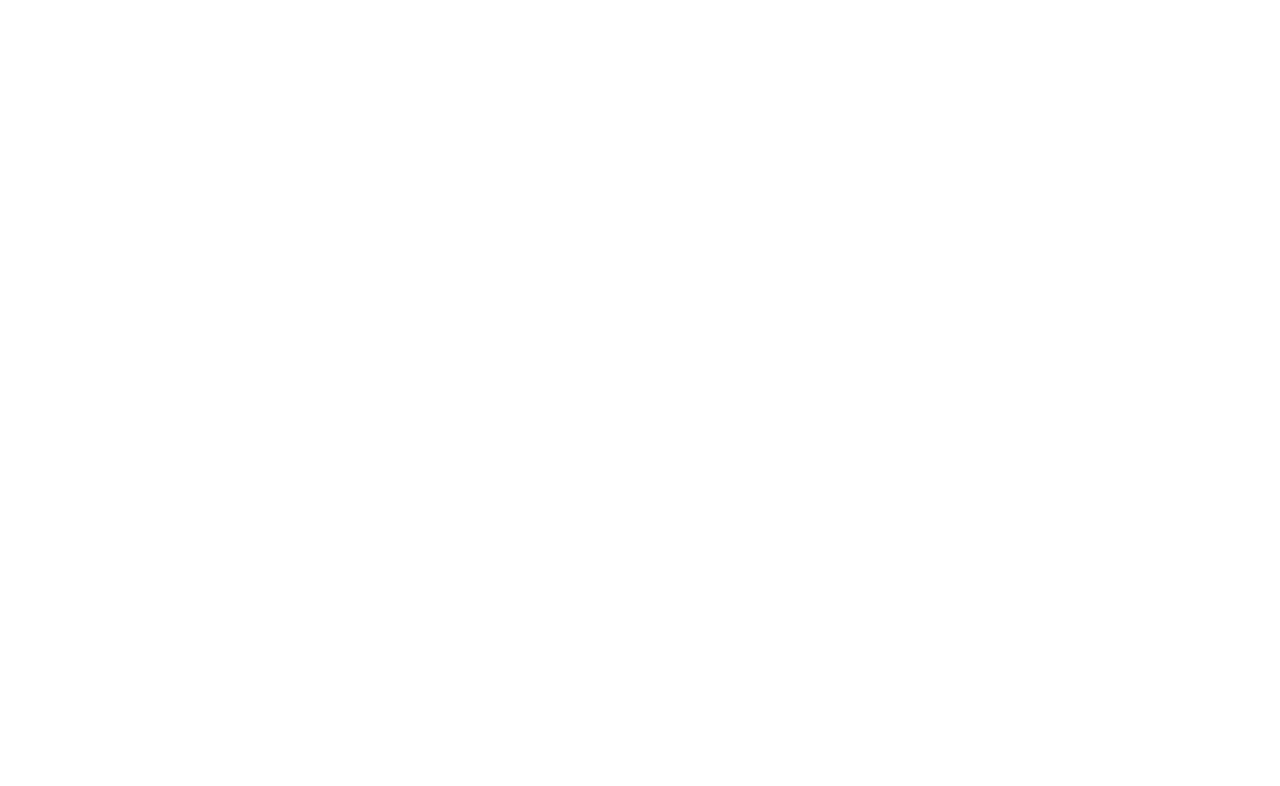
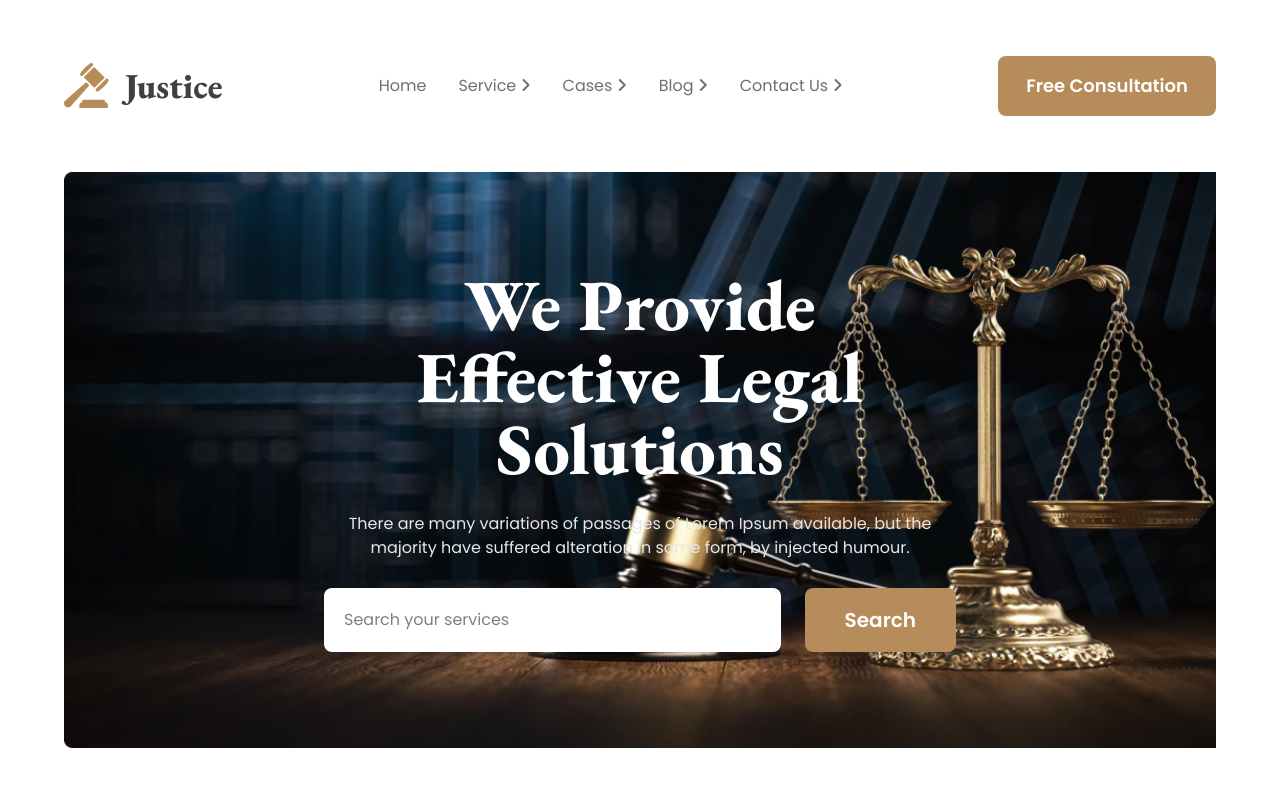
Before and after one commit to MehediHasanRafi00/legal-solution, a plain HTML site: page index.html in a window 1280 px wide. Drawn offline with nearby package versions, Linux system fonts and the light colour scheme.

Commit message:
header section add

```diff
--- a/index.html
+++ b/index.html
@@ -1,13 +1,91 @@
 <!DOCTYPE html>
 <html lang="en">
-<head>
-    <meta charset="UTF-8">
-    <meta name="viewport" content="width=device-width, initial-scale=1.0">
+  <head>
+    <meta charset="UTF-8" />
+    <meta name="viewport" content="width=device-width, initial-scale=1.0" />
+
+    <script src="https://cdn.jsdelivr.net/npm/@tailwindcss/browser@4"></script>
+    <link rel="preconnect" href="https://fonts.googleapis.com" />
+    <link rel="preconnect" href="https://fonts.gstatic.com" crossorigin />
+    <link
+      href="https://fonts.googleapis.com/css2?family=EB+Garamond:ital,wght@0,400..800;1,400..800&family=Poppins:ital,wght@0,100;0,200;0,300;0,400;0,500;0,600;0,700;0,800;0,900;1,100;1,200;1,300;1,400;1,500;1,600;1,700;1,800;1,900&display=swap"
+      rel="stylesheet"
+    />
+    <link
+      rel="stylesheet"
+      href="https://cdnjs.cloudflare.com/ajax/libs/font-awesome/6.7.2/css/all.min.css"
+      integrity="sha512-Evv84Mr4kqVGRNSgIGL/F/aIDqQb7xQ2vcrdIwxfjThSH8CSR7PBEakCr51Ck+w+/U6swU2Im1vVX0SVk9ABhg=="
+      crossorigin="anonymous"
+      referrerpolicy="no-referrer"
+    />
+    <link
+      rel="shortcut icon"
+      href="./images/fav-logo.png"
+      type="image/x-icon"
+    />
+
+    <!-- font-family: "EB Garamond", serif;
+     font-family: "Poppins", sans-serif; -->
     <title>Legal Solution</title>
-</head>
-<body>
-    <header ></header>
-    <main></main>
+  </head>
+  <body class=" font-[Poppins] px-5">
+    <header class="max-w-6xl m-auto">
+      <!-- navigation -->
+      <nav
+        class="flex flex-col gap-7 justify-between items-center my-14 md:flex-row"
+      >
+        <figure><img src="./images/logo2.png" alt="" /></figure>
+
+        <ul class="flex justify-between gap-8">
+          <li><a class="text-[#707070]" href="">Home</a></li>
+          <li>
+            <a class="text-[#707070]" href=""
+              >Service <i class="fa-solid fa-angle-right"></i
+            ></a>
+          </li>
+          <li>
+            <a class="text-[#707070]" href=""
+              >Cases <i class="fa-solid fa-angle-right"></i
+            ></a>
+          </li>
+          <li>
+            <a class="text-[#707070]" href=""
+              >Blog <i class="fa-solid fa-angle-right"></i
+            ></a>
+          </li>
+          <li>
+            <a class="text-[#707070]" href=""
+              >Contact Us <i class="fa-solid fa-angle-right"></i
+            ></a>
+          </li>
+        </ul>
+        <button
+          class="px-7 py-4 text-white text-lg font-semibold bg-[#B68C5A] rounded-lg"
+        >
+          Free Consultation
+        </button>
+      </nav>
+      <!-- banner  -->
+      <section class="bg-[url(images/banner.png)] bg-cover bg-no-repeat   ">
+        <div class="text-center max-w-2xl m-auto py-24 px-5 space-y-7">
+          <h2 class="text-white font-[EB_Garamond] text-7xl font-extrabold">We Provide Effective Legal Solutions</h2>
+        <p class="text-[#E7E7E7] ">
+          There are many variations of passages of Lorem Ipsum available, but
+          the majority have suffered alteration in some form, by injected
+          humour.
+        </p>
+        <div class="flex lg:gap-6">
+          <input class="bg-white rounded-lg p-5 w-full " type="text" placeholder="Search your services" />
+        <button class="px-10 py-4 rounded-lg bg-[#B68C5A] text-white text-xl font-semibold">Search</button>
+        </div>
+        </div>
+      </section>
+    </header>
+    <main>
+
+
+
+    </main>
     <footer></footer>
-</body>
+  </body>
 </html>
--- a/tailwind.css
+++ /dev/null
@@ -1 +0,0 @@
-@import "tailwindcss"
```
Also changed, not shown: images/fav-logo.png (added), tailwind.config.js (added).
